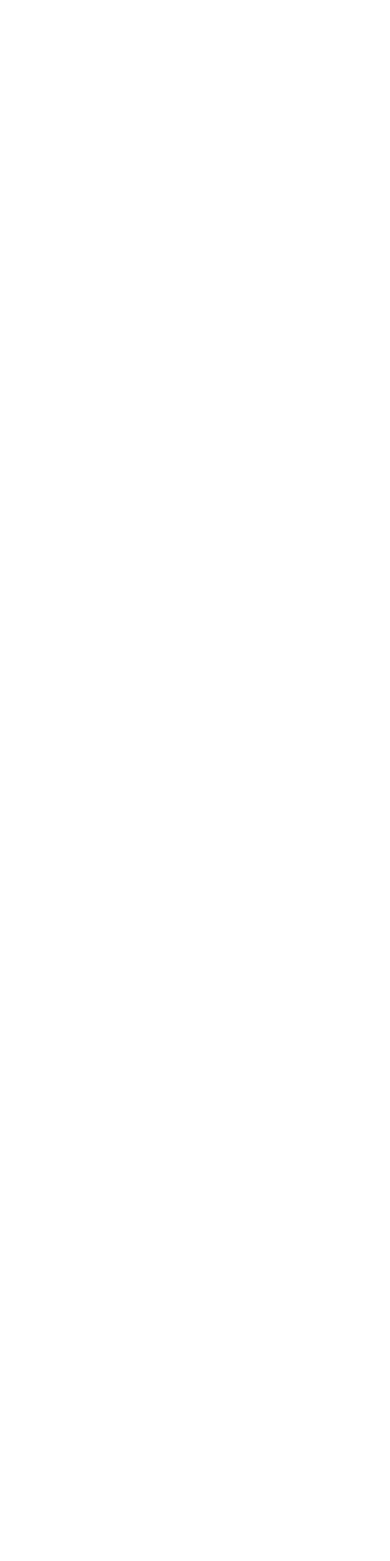
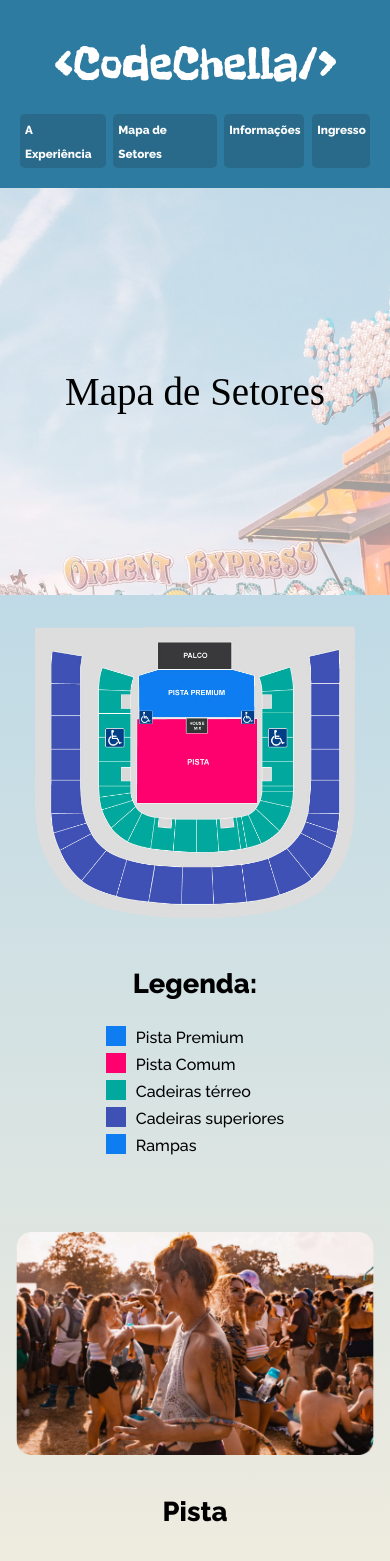
Before and after one commit to httpE2Barao/CodeChella2023, a React (Create React App) app: page /setores in a window 390 px wide. Before the commit this address had no page. Shown: the top 1561 px of the page. Before the commit the page ends 844 px from the top, so only its background shows below. Built offline with nearby package versions, Linux system fonts and the light colour scheme; the HTML template or start-up script is replaced by a standard one; a web font is replaced by a local one.

Commit message:
páginas: A Experiência, Mapa de Setores finalizadas para mobile

```diff
--- /dev/null
+++ b/src/components/content/index.tsx
@@ -0,0 +1,67 @@
+import '../info/info.css'
+
+interface content {
+  setores?: boolean,
+
+  titulo: string,
+  src: string,
+  alt: string,
+  text: string,
+
+  titulo1: string,
+  src1: string,
+  alt1: string,
+  text1: string,
+
+  titulo2: string,
+  src2: string,
+  alt2: string,
+  text2: string,
+}
+
+const Content = (Content: content) => {
+  return (
+    <section className="info">
+
+      {Content.setores == true ?
+        <article className="setores_mapa">
+          <img src="./imagens/Tema Verão/Desktop/Imagens/3 - Mapa setores1.png" alt="Mapa dos setores: Palco, Pista premium, Pista comum e alguns lugares com acessibilidade" />
+          <div className="setores_lista">
+            <h3>Legenda:</h3>
+            <ul>
+              <li><div className="quadrado azul"></div>Pista Premium</li>
+              <li><div className="quadrado roza"></div>Pista Comum</li>
+              <li><div className="quadrado verde"></div>Cadeiras térreo</li>
+              <li><div className="quadrado roxo"></div>Cadeiras superiores</li>
+              <li><div className="quadrado azul"></div>Rampas</li>
+            </ul>
+          </div>
+        </article> : ''}
+
+      <article>
+        <img src={Content.src} alt={Content.alt} />
+        <div>
+          <h3>{Content.titulo}</h3>
+          <p>{Content.text}</p>
+        </div>
+      </article>
+
+      <article>
+        <img src={Content.src1} alt={Content.alt1} />
+        <div>
+          <h3>{Content.titulo1}</h3>
+          <p>{Content.text1}</p>
+        </div>
+      </article>
+
+      <article>
+        <img src={Content.src2} alt={Content.alt2} />
+        <div>
+          <h3>{Content.titulo2}</h3>
+          <p>{Content.text2}</p>
+        </div>
+      </article>
+    </section>
+  )
+}
+export default Content;
--- a/src/components/header/index.tsx
+++ b/src/components/header/index.tsx
@@ -2,9 +2,11 @@ import './header.css'
 import { Link } from 'react-router-dom';
 
 const Header = () => {
-    return(
+    return (
         <header className='header'>
-            <img src='./imagens/Logo-branco.png' alt="Logo CodeChella"/>
+            <Link to="/">
+                <img src='./imagens/Logo-branco.png' alt="Logo CodeChella" />
+            </Link>
             <ul>
                 <li><Link to="/experiencia">A Experiência</Link></li>
                 <li><Link to="/setores">Mapa de Setores</Link></li>
--- a/src/components/info/info.css
+++ b/src/components/info/info.css
@@ -32,4 +32,35 @@
   font-weight: 500;
   line-height: 40px;
   margin-bottom: 24px;
+}
+.info .setores_mapa img {
+  border-radius: 20px;
+}
+.info .setores_mapa .setores_lista {
+  display: flex;
+  flex-flow: column;
+}
+.info .setores_mapa .setores_lista ul {
+  text-align: left;
+  padding: 0;
+  font-weight: 500;
+  line-height: 1.5em;
+}
+.info .setores_mapa .setores_lista ul li .quadrado {
+  display: inline-block;
+  transform: translateY(3px);
+  margin-right: 10px;
+  width: 20px;
+}
+.info .setores_mapa .setores_lista ul li .azul {
+  background-color: #0E7DF1;
+}
+.info .setores_mapa .setores_lista ul li .roza {
+  background-color: #FE016E;
+}
+.info .setores_mapa .setores_lista ul li .verde {
+  background-color: #01A89E;
+}
+.info .setores_mapa .setores_lista ul li .roxo {
+  background-color: #3F51B5;
 }/*# sourceMappingURL=info.css.map */
--- a/src/components/info/info.scss
+++ b/src/components/info/info.scss
@@ -7,7 +7,6 @@
         flex-flow: row wrap;
         justify-content: space-around;
         align-items: center;
-
         gap: 30px;
 
         padding: 1em;
@@ -37,4 +36,31 @@
             }
         }
     }
+    .setores_mapa {
+        img {
+            border-radius: 20px;
+        }
+        .setores_lista {
+            display: flex;
+            flex-flow: column;
+            ul {
+                text-align: left;
+                padding: 0;
+                font-weight: 500;
+                line-height: 1.5em;
+                li {
+                    .quadrado {
+                        display: inline-block;
+                        transform: translateY(3px);
+                        margin-right: 10px;
+                        width: 20px;
+                    }
+                    .azul { background-color: #0E7DF1; }
+                    .roza { background-color: #FE016E; }
+                    .verde { background-color: #01A89E; }
+                    .roxo { background-color: #3F51B5; }
+                }
+            }
+        }
+    }
 }
--- a/src/pages/Experiencia.tsx
+++ b/src/pages/Experiencia.tsx
@@ -1,4 +1,5 @@
 import Banner from "../components/banner";
+import Content from "../components/content";
 import Footer from "../components/footer";
 import Header from "../components/header";
 
@@ -8,8 +9,24 @@ const Experiencia = () => {
       <Header />
       <Banner
         titulo="A Experiência"
-        src="./imagens/Tema Verão/Tablet/Imagens/2 - Banner - A Experiência.png"
+        src="./imagens/Tema Verão/Desktop/Imagens/2 - Banner - A Experiência.png"
         alt="Imagem de pessoas dançando uma música"
+      />
+      <Content
+        titulo="Acessibilidade e Inclusão"
+        src="./imagens/Tema Verão/Desktop/Imagens/2 - A experiência1.png"
+        alt="Foto de uma mulher comemorando sua inclusão"
+        text="Nosso evento tenta abraçar um público mais amplo em todos os sentidos, de todas as idades, corpos, gostos e pensamentos!  Isso está presente no  espaço físico, na sinalização, no treinamento da equipe de apoio, na comunicação em libras, braile, visual e tátil. Além disso, dispomos de ingressos gratuitos para pessoas com deficiência e acompanhantes, pessoas idosas e crianças!"
+
+        titulo1="Sustentabilidade"
+        src1="./imagens/Tema Verão/Desktop/Imagens/2 - A experiência2.png"
+        alt1="Foto de uma sacola com itens para reciclagem"
+        text1="Queremos estar aqui celebrando daqui a 50, 100 anos! Por isso, levamos o futuro do nosso planeta a sério. Nosso festival é carbono zero, com utilização de copos retornáveis, coleta e destinação adequada de resíduos, e transporte coletivo."
+
+        titulo2="Atrações"
+        src2="./imagens/Tema Verão/Desktop/Imagens/2 - A experiência3.png"
+        alt2="Foto de uma roda gigante"
+        text2="Intervenções artísticas e culturais para todos os gostos! Durante os intervalos dos shows, nossa experiência contará com recreação para crianças, oficina de cerâmica, origami, circo e aquarela! Além disso, nosso espaço contra com 3 praças de alimentação, roda gigante e outros brinquedos!"
       />
       <Footer />
     </>
--- a/src/pages/Home.tsx
+++ b/src/pages/Home.tsx
@@ -1,5 +1,3 @@
-import React from 'react';
-// import { Link } from 'react-router-dom';
 import Banner from '../components/banner';
 import Header from '../components/header';
 import Info from '../components/info';
--- /dev/null
+++ b/src/pages/Setores.tsx
@@ -0,0 +1,37 @@
+import Banner from "../components/banner";
+import Content from "../components/content";
+import Footer from "../components/footer";
+import Header from "../components/header";
+
+const Setores = () => {
+  return (
+    <>
+      <Header />
+      <Banner
+        titulo="Mapa de Setores"
+        src="./imagens/Tema Verão/Desktop/Imagens/3 - Banner - Mapa de setores.png"
+        alt="Imagem do local"
+      />
+      <Content
+        setores= {true}
+
+        titulo="Pista"
+        src="./imagens/Tema Verão/Desktop/Imagens/3 - Mapa de setores2.png"
+        alt="Imagem de pessoas de pé e algumas sentadas conversando"
+        text="Pista convencional, atendida pelos bares e banheiros das laterais do estádio. Espaço amplo, com local para sentar e descansar. Separada da pista premium por uma grade."
+
+        titulo1="Pista Premium"
+        src1="./imagens/Tema Verão/Desktop/Imagens/3 - Mapa de setores3.png"
+        alt1="Imagem de pessoas de pé com fumaças coloridas e o palco atrás "
+        text1="Pista mais próxima do palco, com acesso muito próximo a banheiros e bares num raio de 100m. Todas as pessoas idosas e/ou com deficiência têm direito a acesso gratuito a essa área."
+
+        titulo2="Cadeiras"
+        src2="./imagens/Tema Verão/Desktop/Imagens/3 - Mapa de setores3.png"
+        alt2="Imagem de cadeiras dobradas estilo 'estágio de futebol'"
+        text2="Opção de cadeiras térreas ou elevadas. Acesso próximo a banheiros e bares, visão um pouco elevada em relação às pistas."
+      />
+      <Footer />
+    </>
+  )
+}
+export default Setores;
--- a/src/routes.tsx
+++ b/src/routes.tsx
@@ -1,8 +1,8 @@
-import React from "react";
 import { Route, BrowserRouter, Routes } from "react-router-dom";
 
 import Home from "./pages/Home";
 import Experiencia from "./pages/Experiencia";
+import Setores from "./pages/Setores";
 
 const App = () => {
   return (
@@ -10,6 +10,7 @@ const App = () => {
       <Routes>
         <Route Component={Home} path="/" />
         <Route Component={Experiencia} path="/experiencia" />
+        <Route Component={Setores} path="/setores"/>
       </Routes>
     </BrowserRouter>
   )
```
Also changed, not shown: 2 other files (tests, documents, lock files or other folders).
